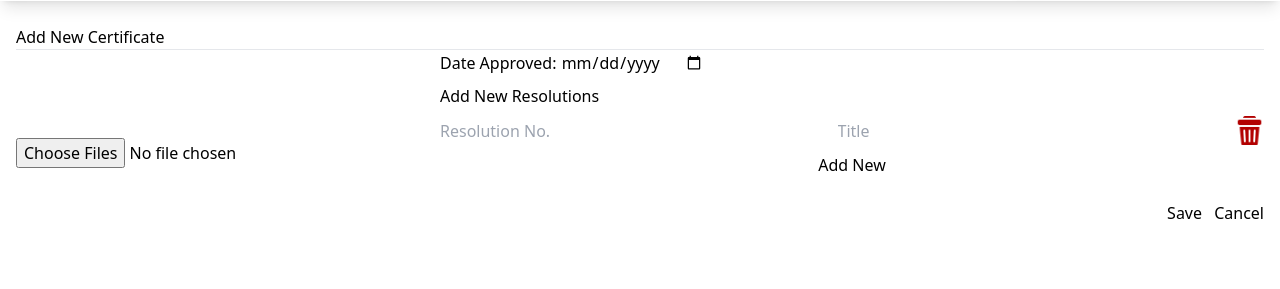
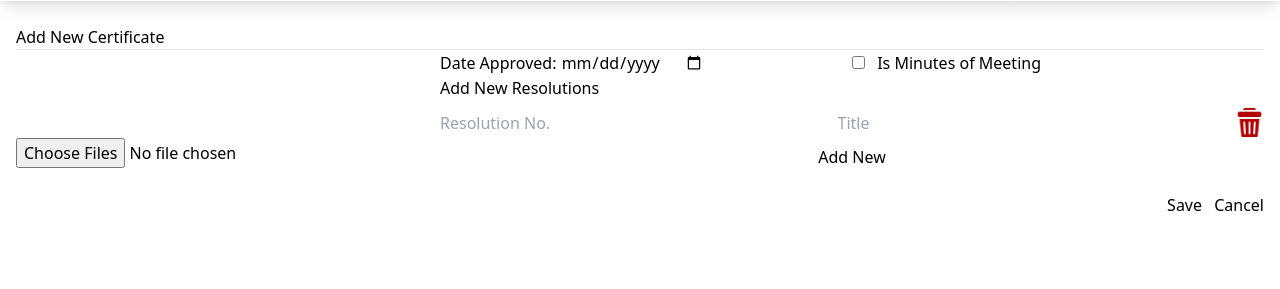
Before and after one commit to christiankyle-ching/board_resolution_is, a Django app: page /create/ in a window 1280 px wide. Shown: the part 1024-1313 px from the top of the page. After the commit the page ends 1235 px from the top, so only its background shows below. Run offline with Django 4.2, Linux system fonts and the light colour scheme; the visitor is signed in with stand-in values (Sample User, id 1); data comes from the database, SQL or seed files in the repository; some libraries are stand-ins or nearby versions.

Commit message:
add: Minutes of Meeting boolean field

```diff
--- a/resolutions/templates/resolutions/certificate_form.html
+++ b/resolutions/templates/resolutions/certificate_form.html
@@ -7,11 +7,10 @@
 <div class="flex justify-between">
     <h1>
         {% if certificate %}
-        Edit
+        Edit {{ certificate }}
         {% else %}
-        Add New
+        Add New Certificate
         {% endif %}
-        Certificate
     </h1>
 </div>
 <hr>
@@ -31,13 +30,20 @@
         </div>
 
         <div class="col-span-full lg:col-span-2">
-            <p>
-                <label for="id_date_approved">Date Approved:</label>
-                <input id="id_date_approved" type="date" name="date_approved"
-                    value="{{ certificate.date_approved|date:"Y-m-d" }}" required>
-            </p>
+            <div class="grid grid-cols-2 items-center">
+                <div class="col-span-1">
+                    <label for="id_date_approved">Date Approved:</label>
+                    <input id="id_date_approved" type="date" name="date_approved"
+                        value="{{ certificate.date_approved|date:"Y-m-d" }}" required>
+                </div>
+                <div class="col-span-1">
+                    <input id="id_is_minutes_of_meeting" type="checkbox" name="is_minutes_of_meeting"
+                        {% if certificate.is_minutes_of_meeting %} checked {% endif %}">
+                    <label for="id_is_minutes_of_meeting" class="ml-2">Is Minutes of Meeting</label>
+                </div>
+            </div>
 
-            <p class="mt-2">
+            <p class="mt-   2">
                 <h4 class="mb-2">Add New Resolutions</h4>
 
                 <div data-multi-input>
--- a/resolutions/views.py
+++ b/resolutions/views.py
@@ -69,6 +69,8 @@ class CertificateFormView(LoginRequiredMixin, View):
         try:
             # Get Form Values
             date_approved = request.POST.get('date_approved')
+            is_minutes_of_meeting = request.POST.get(
+                'is_minutes_of_meeting') is not None
             res_nums = request.POST.getlist('resolution_numbers')
             res_titles = request.POST.getlist('resolution_titles')
 
@@ -82,6 +84,7 @@ class CertificateFormView(LoginRequiredMixin, View):
 
             # Update other fields
             cert.date_approved = dateparse.parse_date(date_approved)
+            cert.is_minutes_of_meeting = is_minutes_of_meeting
 
             cert_images = []
             resolutions = []
```
Also changed, not shown: resolutions/models.py (+7 -2 lines), resolutions/migrations/0003_alter_certificateimage_options_and_more.py (added).
